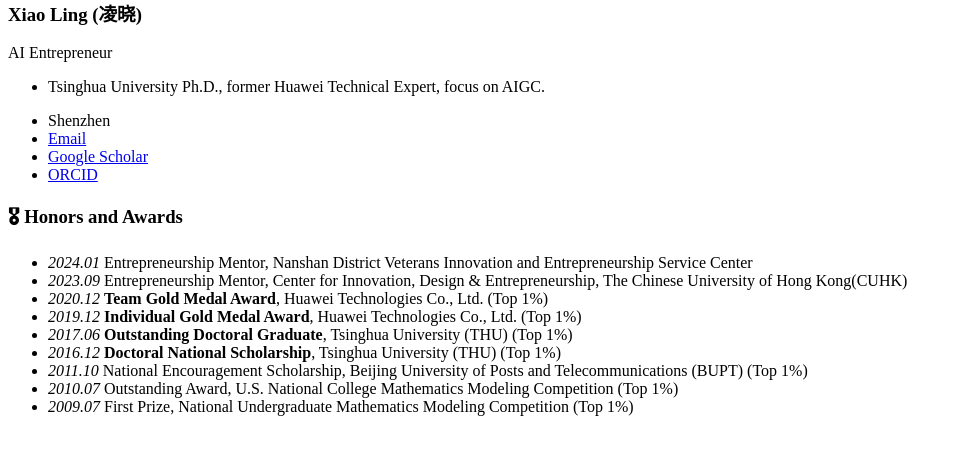
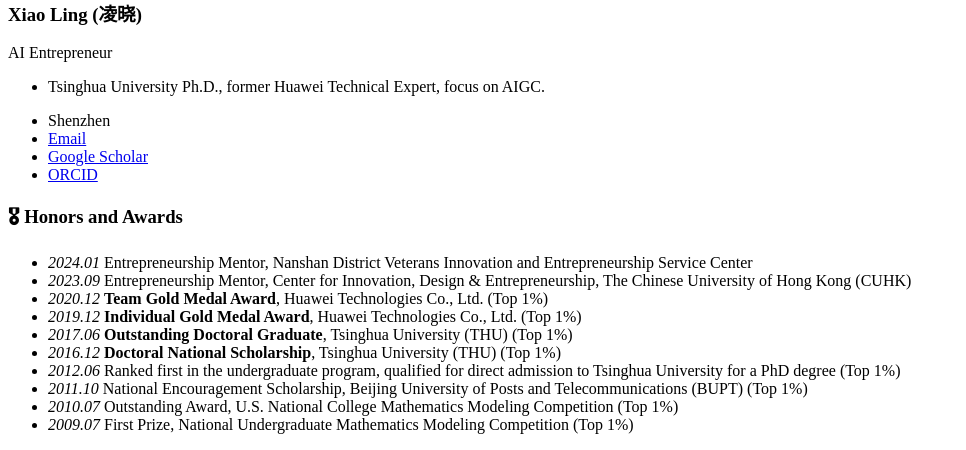
Before and after one commit to AILingXiao/AILingXiao.github.io, a Jekyll site: the page built from _pages/includes/honers.md, in a window 1280 px wide. Shown: the part 544-994 px from the top of the page, without its empty margins (0-966 px from the left). Built offline with Jekyll 4.4.1, drawn with Linux system fonts in a browser that asks for light colours; our own code applies the rules of GitHub Pages for plain Markdown files.

Commit message:
Update honers.md

```diff
--- a/_pages/includes/honers.md
+++ b/_pages/includes/honers.md
@@ -1,10 +1,11 @@
 # 🎖 Honors and Awards
 - *2024.01* Entrepreneurship Mentor, Nanshan District Veterans Innovation and Entrepreneurship Service Center
-- *2023.09* Entrepreneurship Mentor, Center for Innovation, Design & Entrepreneurship, The Chinese University of Hong Kong(CUHK)
+- *2023.09* Entrepreneurship Mentor, Center for Innovation, Design & Entrepreneurship, The Chinese University of Hong Kong (CUHK)
 - *2020.12* **Team Gold Medal Award**, Huawei Technologies Co., Ltd. (Top 1%)
 - *2019.12* **Individual Gold Medal Award**, Huawei Technologies Co., Ltd. (Top 1%)
 - *2017.06* **Outstanding Doctoral Graduate**, Tsinghua University (THU) (Top 1%)
 - *2016.12* **Doctoral National Scholarship**, Tsinghua University (THU) (Top 1%)
+- *2012.06* Ranked first in the undergraduate program, qualified for direct admission to Tsinghua University for a PhD degree (Top 1%)
 - *2011.10* National Encouragement Scholarship, Beijing University of Posts and Telecommunications (BUPT) (Top 1%)
 - *2010.07* Outstanding Award, U.S. National College Mathematics Modeling Competition (Top 1%)
 - *2009.07* First Prize, National Undergraduate Mathematics Modeling Competition (Top 1%)
```
